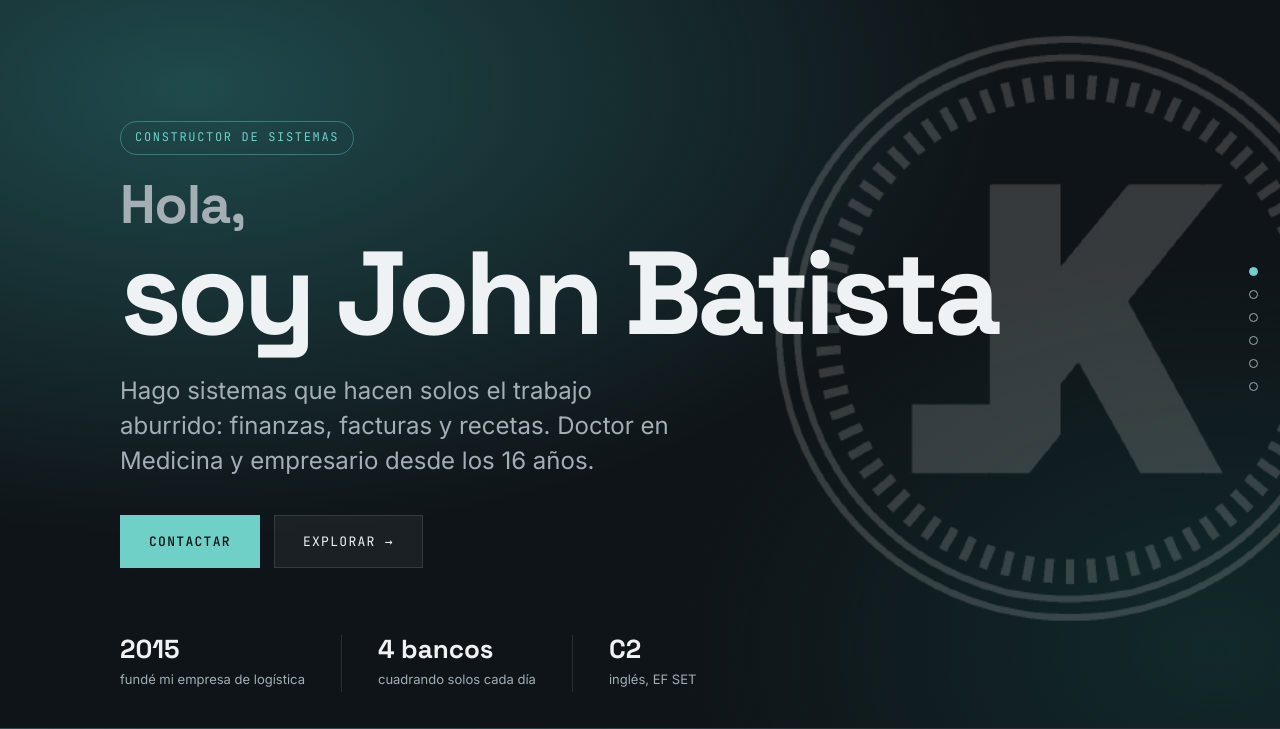
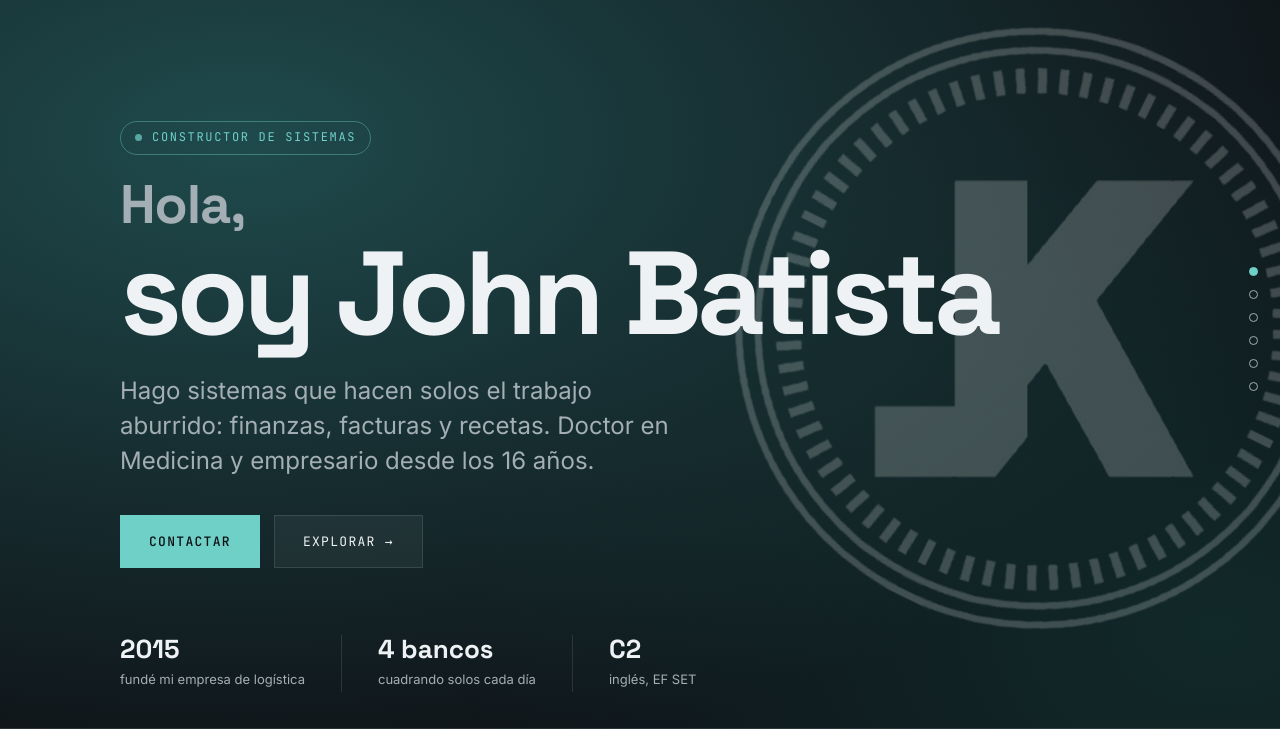
Before and after one commit to KleverBatista-max/KleverBatista-max.github.io, a plain HTML site: page index.html in a window 1280 px wide. Shown: the part 71-800 px from the top of the page. Drawn offline with Linux system fonts and the light colour scheme.

Commit message:
Animaciones: sello con paralaje, entrada, scroll y progreso

```diff
--- /dev/null
+++ b/assets/fx.js
@@ -0,0 +1,51 @@
+/* Movimiento: barra de progreso, aparición al hacer scroll, seal con paralaje. Todo se apaga con "reducir movimiento". */
+(function () {
+  var reduce = window.matchMedia && matchMedia('(prefers-reduced-motion: reduce)').matches;
+  var root = document.documentElement;
+  if (!reduce) root.classList.add('fx');
+
+  // barra de progreso de lectura
+  var bar = document.createElement('div'); bar.className = 'progress'; bar.setAttribute('aria-hidden', 'true');
+  document.body.appendChild(bar);
+  function prog() {
+    var h = root.scrollHeight - innerHeight;
+    bar.style.transform = 'scaleX(' + (h > 0 ? Math.min(1, scrollY / h) : 0) + ')';
+  }
+  addEventListener('scroll', prog, { passive: true }); prog();
+
+  if (reduce || !('IntersectionObserver' in window)) return;
+
+  // aparición escalonada
+  var sel = '.panel h2, .panel .label, .tl .e, .big .item, .side div, .skills > div, .cols p, .contact > *, .post h2, .post p, .post li, .post blockquote, .post .diagram, .post pre, .post .stats, .post dt, .list li';
+  var els = document.querySelectorAll(sel);
+  var io = new IntersectionObserver(function (es) {
+    es.forEach(function (e) {
+      if (e.isIntersecting) { var t = e.target; t.classList.add('in'); io.unobserve(t); setTimeout(function () { t.style.transitionDelay = ''; }, 1600); }
+    });
+  }, { threshold: 0.12, rootMargin: '0px 0px -6% 0px' });
+  els.forEach(function (el, i) {
+    el.classList.add('rv');
+    var sib = Array.prototype.indexOf.call(el.parentNode.children, el);
+    el.style.transitionDelay = Math.min(sib, 6) * 70 + 'ms';
+    io.observe(el);
+  });
+  setTimeout(function () { els.forEach(function (el) { el.classList.add('in'); }); }, 4000);
+
+  // paralaje del sello
+  var art = document.querySelector('.seal-art');
+  if (art) {
+    var mx = 0, my = 0, sy = 0, tick = false;
+    addEventListener('pointermove', function (e) {
+      mx = (e.clientX / innerWidth - .5); my = (e.clientY / innerHeight - .5); req();
+    }, { passive: true });
+    addEventListener('scroll', function () { sy = Math.min(scrollY, innerHeight); req(); }, { passive: true });
+    function req() { if (!tick) { tick = true; requestAnimationFrame(draw); } }
+    function draw() {
+      tick = false;
+      art.style.setProperty('--px', (mx * -26).toFixed(1) + 'px');
+      art.style.setProperty('--py', (my * -20 - sy * .12).toFixed(1) + 'px');
+      art.style.setProperty('--jx', (mx * 14).toFixed(1) + 'px');
+      art.style.setProperty('--jy', (my * 10).toFixed(1) + 'px');
+    }
+  }
+})();
--- a/assets/home.css
+++ b/assets/home.css
@@ -98,3 +98,45 @@ h2 { font-family: var(--head); font-weight: 700; font-size: clamp(34px, 5.5vw, 6
 .contact dd { margin: 0; overflow-wrap: anywhere; }
 .foot { margin-top: 56px; font-family: var(--mono); font-size: 12px; color: var(--mute); }
 @media (prefers-reduced-motion: reduce) { html { scroll-behavior: auto; scroll-snap-type: none; } * { transition: none !important; } }
+
+/* ---------- Movimiento ---------- */
+.progress { position: fixed; top: 0; left: 0; right: 0; height: 2px; background: var(--accent); transform-origin: 0 50%; transform: scaleX(0); z-index: 30; }
+#inicio::before { display: none; }
+.seal-art { position: absolute; right: -6vw; top: 50%; width: min(80vh, 64vw); aspect-ratio: 1; margin-top: calc(min(80vh, 64vw) / -2); z-index: 0; pointer-events: none; opacity: .2; transform: translate3d(var(--px,0), var(--py,0), 0); transition: transform .5s cubic-bezier(.2,.7,.2,1); }
+.seal-art img { position: absolute; inset: 0; width: 100%; height: 100%; filter: invert(1); }
+.seal-ring { animation: spin 90s linear infinite; }
+.seal-jk { transform: translate3d(var(--jx,0), var(--jy,0), 0); transition: transform .6s cubic-bezier(.2,.7,.2,1); }
+@keyframes spin { to { transform: rotate(360deg); } }
+.fx .seal-art { animation: sealin 1.6s cubic-bezier(.2,.7,.2,1) both; }
+@keyframes sealin { from { opacity: 0; scale: .86; } to { opacity: .2; scale: 1; } }
+
+/* entrada del inicio */
+.fx #inicio .label, .fx #inicio h1 span, .fx #inicio h1 b, .fx #inicio .tag, .fx #inicio .btns, .fx .fact { opacity: 0; transform: translateY(22px); animation: up .9s cubic-bezier(.2,.7,.2,1) forwards; }
+#inicio h1 b { font-weight: inherit; display: block; }
+.fx #inicio .label { animation-delay: .15s; }
+.fx #inicio h1 span { animation-delay: .3s; }
+.fx #inicio h1 b { animation-delay: .45s; }
+.fx #inicio .tag { animation-delay: .65s; }
+.fx #inicio .btns { animation-delay: .8s; }
+.fx .fact:nth-child(1) { animation-delay: 1s; } .fx .fact:nth-child(2) { animation-delay: 1.1s; } .fx .fact:nth-child(3) { animation-delay: 1.2s; }
+@keyframes up { to { opacity: 1; transform: none; } }
+
+/* aparición al hacer scroll */
+.fx .rv { opacity: 0; transform: translateY(26px); transition: opacity .8s cubic-bezier(.2,.7,.2,1), transform .8s cubic-bezier(.2,.7,.2,1); }
+.fx .rv.in { opacity: 1; transform: none; }
+
+/* detalles vivos */
+.btn { position: relative; overflow: hidden; }
+.btn.main::after { content: ""; position: absolute; inset: 0; background: linear-gradient(100deg, transparent 30%, rgb(255 255 255 / .45) 50%, transparent 70%); transform: translateX(-120%); animation: shine 4.5s ease-in-out 2s infinite; }
+@keyframes shine { 0%, 70% { transform: translateX(-120%); } 100% { transform: translateX(120%); } }
+.label { position: relative; }
+.label::before { content: ""; display: inline-block; width: 7px; height: 7px; border-radius: 50%; background: var(--accent); margin-right: 10px; animation: pulse 2.4s ease-in-out infinite; }
+@keyframes pulse { 50% { box-shadow: 0 0 0 6px rgb(111 208 200 / 0); opacity: .5; } 0% { box-shadow: 0 0 0 0 rgb(111 208 200 / .5); } }
+.big a.item .go { transition: transform .25s; }
+.big a.item:hover .go { transform: translateX(8px); }
+.top nav a { position: relative; }
+.top nav a::after { content: ""; position: absolute; left: 0; right: 0; bottom: -6px; height: 1px; background: var(--accent); transform: scaleX(0); transform-origin: left; transition: transform .25s; }
+.top nav a:hover::after { transform: scaleX(1); }
+.panel { background-size: 140% 140%, 140% 140%, auto; animation: drift 22s ease-in-out infinite alternate; }
+@keyframes drift { from { background-position: 0% 0%, 100% 100%, 0 0; } to { background-position: 30% 20%, 70% 80%, 0 0; } }
+@media (prefers-reduced-motion: reduce) { .seal-ring, .panel, .btn.main::after, .label::before { animation: none !important; } .seal-art { transition: none; } }
--- a/assets/style.css
+++ b/assets/style.css
@@ -95,3 +95,12 @@ pre.code code { background: none; padding: 0; font-size: inherit; }
 
 .post ul.list { padding: 0; margin: 0; }
 .post .list li { margin: 0 0 22px; }
+
+/* ---------- Movimiento ---------- */
+.progress { position: fixed; top: 0; left: 0; right: 0; height: 2px; background: var(--accent); transform-origin: 0 50%; transform: scaleX(0); z-index: 30; }
+.fx .rv { opacity: 0; transform: translateY(22px); transition: opacity .7s cubic-bezier(.2,.7,.2,1), transform .7s cubic-bezier(.2,.7,.2,1); }
+.fx .rv.in { opacity: 1; transform: none; }
+.bar .brand img { transition: transform .8s cubic-bezier(.2,.7,.2,1); }
+.bar .brand:hover img { transform: rotate(180deg); }
+.list a { transition: color .2s; }
+.list li { transition: padding-left .25s, opacity .7s cubic-bezier(.2,.7,.2,1), transform .7s cubic-bezier(.2,.7,.2,1); }
--- a/index.html
+++ b/index.html
@@ -23,9 +23,10 @@
 
 <main>
 <section class="panel" id="inicio">
+  <div class="seal-art" aria-hidden="true"><img class="seal-ring" src="assets/seal-ring.png" alt=""><img class="seal-jk" src="assets/seal-jk.png" alt=""></div>
   <div class="inner">
     <span class="label">Constructor de sistemas</span>
-    <h1><span>Hola,</span>soy John Batista</h1>
+    <h1><span>Hola,</span><b>soy John Batista</b></h1>
     <p class="tag">Hago sistemas que hacen solos el trabajo aburrido: finanzas, facturas y recetas. Doctor en Medicina y empresario desde los 16 años.</p>
     <div class="btns"><a class="btn main" href="#contacto">Contactar</a><a class="btn" href="#proyectos">Explorar →</a></div>
   </div>
@@ -129,5 +130,6 @@
   panels.forEach(function (p) { io.observe(p); });
 })();
 </script>
+<script src="assets/fx.js"></script>
 </body>
 </html>
```
Also changed, not shown: blog/cuadra.html (+1 -0 lines), blog/facturas.html (+1 -0 lines), blog/index.html (+2 -1 lines), blog/memoria.html (+1 -0 lines), blog/recetario.html (+1 -0 lines), blog/scanner.html (+1 -0 lines), assets/seal-jk.png (added), assets/seal-ring.png (added).
